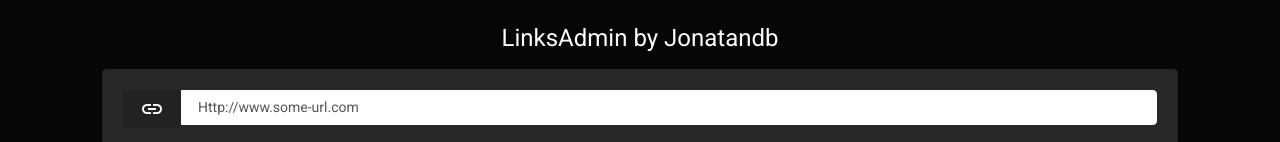
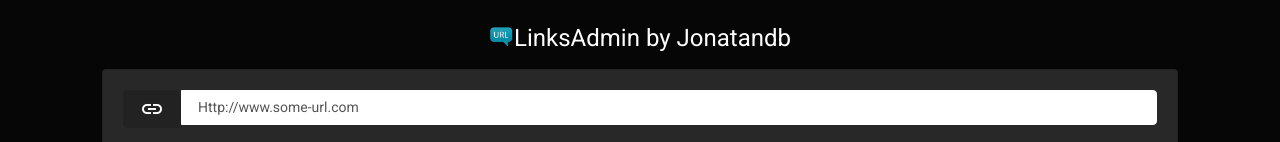
Before and after one commit to Jonatandb/LinksAdmin, a React (Create React App) app: page / in a window 1280 px wide. Shown: the top 142 px of the page. Built offline with nearby package versions, Linux system fonts and the light colour scheme; no server answers; the database is empty.

Commit message:
Agrego logo junto al título

```diff
--- a/src/components/MainTitle.js
+++ b/src/components/MainTitle.js
@@ -3,6 +3,12 @@ import React from "react";
 export default function MainTitle() {
   return (
     <div className="col-lg-12 d-flex justify-content-center">
+      <img
+        src={process.env.PUBLIC_URL + "LinksAdminLogo192.png"}
+        alt="LinksAdmin Logo"
+        width="25px"
+        height="25px"
+      />
       <h5>LinksAdmin by Jonatandb</h5>
     </div>
   );
```
Also changed, not shown: 1 other file (tests, documents, lock files or other folders).
